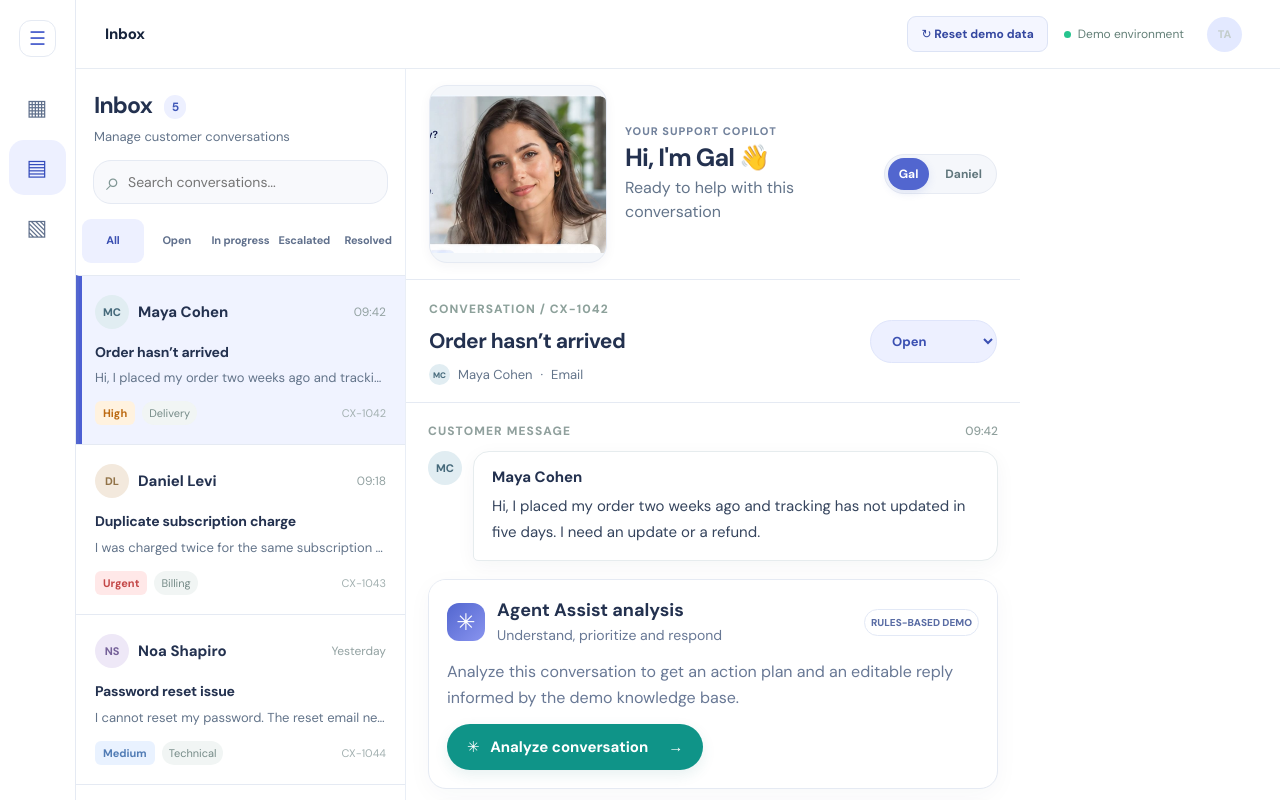
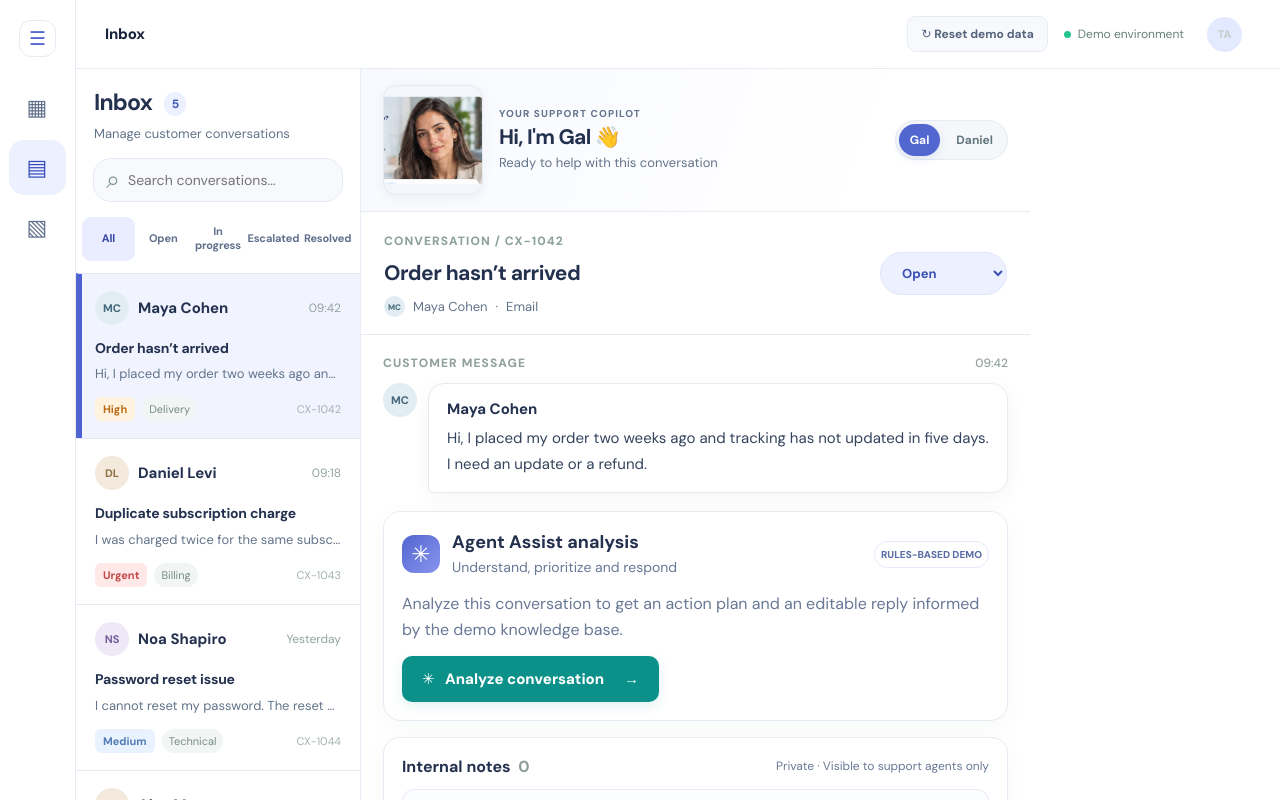
Before and after one commit to tamtam888/CX-Agent-Assist, a React (Vite) app: page / in a window 1280 px wide. Shown: the top 800 px of the page. Built offline with nearby package versions, Linux system fonts and the light colour scheme.

Commit message:
design: visibly rebalance workspace columns, compact agent hero and sharpen analysis UI

```diff
--- a/src/polish.css
+++ b/src/polish.css
@@ -254,3 +254,46 @@
  .cx-message>div p{font-size:15px!important}
  .cx-reply-actions button{min-height:44px!important}
 }
+
+/* Visual redesign v3 — desktop-only structural changes, preserving mobile agent switch. */
+@media(min-width:1100px){
+ .cx-shell:not(.nav-collapsed) .cx-sidebar{width:216px!important;min-width:216px!important;max-width:216px!important;flex-basis:216px!important}
+ .cx-inbox{grid-template-columns:minmax(255px,285px) minmax(0,1fr) minmax(232px,250px)!important}
+ .cx-conversation>.cx-persona-banner{min-height:0!important;padding:16px 22px!important;gap:16px!important;align-items:center!important;background:linear-gradient(110deg,#f7f9fe 0%,#fff 75%)!important;border-bottom:1px solid #e7ecf3!important}
+ .cx-conversation>.cx-persona-banner .cx-persona-portrait{width:100px!important;min-width:100px!important;max-width:100px!important;height:110px!important;border-radius:13px!important}
+ .cx-conversation>.cx-persona-banner .cx-persona-intro strong{font-size:21px!important}
+ .cx-conversation>.cx-persona-banner .cx-persona-intro p{font-size:13px!important;margin-top:3px!important}
+ .cx-conversation>.cx-persona-banner .cx-persona-switch{margin-left:auto!important;flex-shrink:0!important}
+ .cx-ticket-heading{padding-top:18px!important;padding-bottom:14px!important}
+ .cx-ticket{padding-top:17px!important;padding-bottom:17px!important}
+ .cx-context{padding-left:17px!important;padding-right:17px!important}
+}
+@media(min-width:591px) and (max-width:1099px){
+ .cx-conversation>.cx-persona-banner .cx-persona-portrait{max-width:125px!important;width:125px!important;min-width:125px!important;height:135px!important}
+}
+.cx-brand-icon{transform:scale(.88);transform-origin:center}
+.cx-brand strong{letter-spacing:-.025em!important}
+.cx-persona-kicker{font-size:10px!important;letter-spacing:.11em!important;color:#64758d!important}
+.cx-analysis-card,.cx-notes{box-shadow:0 8px 26px rgba(26,46,86,.035)!important;border:1px solid #e5ebf3!important;border-radius:16px!important}
+.cx-analysis-section-title{display:flex;align-items:center;justify-content:space-between;gap:10px;padding-bottom:10px;margin-bottom:12px;border-bottom:1px solid #e7ecf3;font-size:13px!important;letter-spacing:0!important}
+.cx-insights-meta{font-size:10px;color:#748398;letter-spacing:.08em;font-weight:700}
+.cx-analysis-grid{grid-template-columns:repeat(2,minmax(0,1fr))!important;gap:8px!important}
+.cx-analysis-grid>div{padding:12px 14px!important;background:#fff!important;border:1px solid #e5ebf3!important}
+.cx-analysis-grid>div.cx-full{grid-column:1/-1!important;background:#f6f8fd!important}
+.cx-sources{padding:12px 14px!important;margin-top:10px!important;background:#fff!important}
+.cx-reply-label{margin-top:17px!important}
+.cx-reply{background:#fff!important;min-height:105px!important}
+.cx-primary{background:#0b9189!important;border-radius:10px!important;font-weight:750!important;box-shadow:0 4px 12px rgba(11,145,137,.12)!important}
+.cx-primary:hover{background:#087d76!important}
+.cx-playbook{background:#fff!important;padding:13px!important}
+.cx-policy-notice{background:#f5f7fa!important;border-radius:11px!important}
+.cx-context-row{padding:12px 0!important}
+.cx-context-row strong{font-weight:700!important}
+.cx-reset-visible{background:#f8f9fc!important;border-color:#e6ebf4!important;color:#55647d!important}
+.cx-filters button.active{background:#e9edff!important;color:#3446a4!important}
+.cx-ticket.active{background:#f1f4ff!important}
+@media(max-width:590px){
+ .cx-conversation>.cx-persona-banner .cx-persona-portrait{width:100%!important;max-width:110px!important;min-width:0!important;height:136px!important}
+ .cx-analysis-grid{grid-template-columns:repeat(2,minmax(0,1fr))!important}
+ .cx-analysis-grid>div.cx-full{grid-column:1/-1!important}
+}
```
